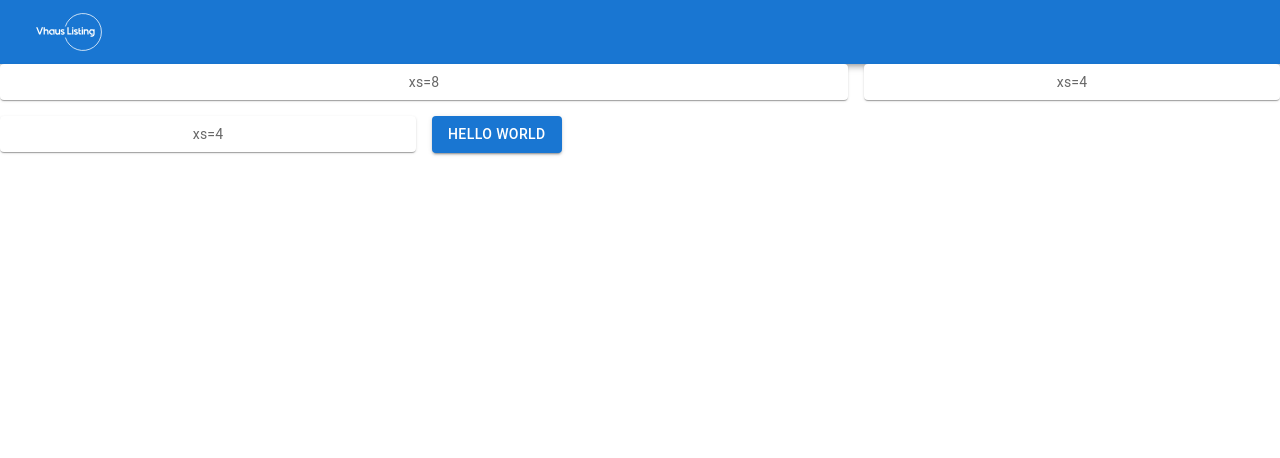
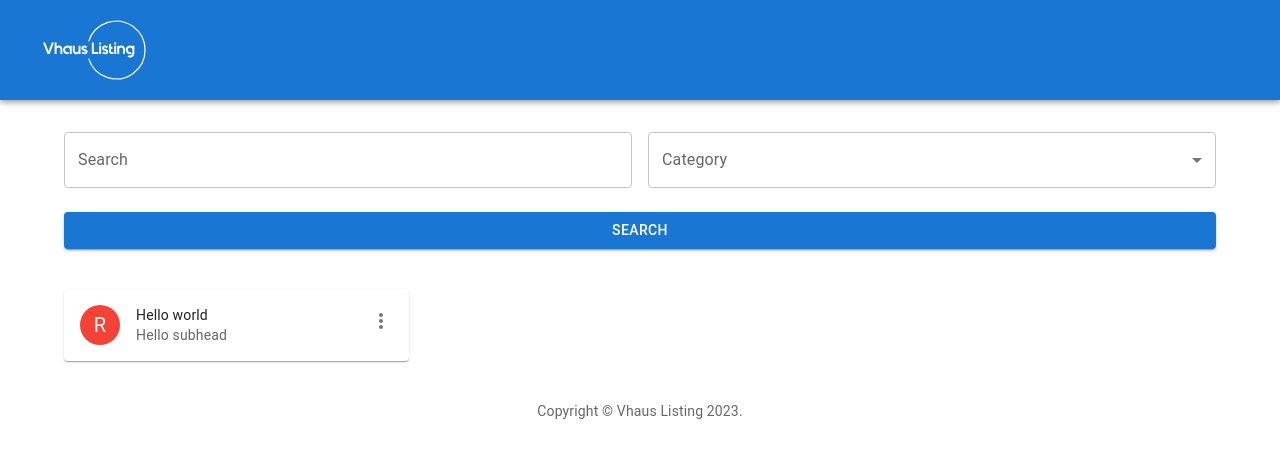
Before and after one commit to Vhaus-Code/Vhaus-Listings, a React (Create React App) app: page / in a window 1280 px wide. Shown: the top 458 px of the page. Built offline with nearby package versions, Linux system fonts and the light colour scheme.

Commit message:
🚀 Add Menubar, Footer, ListGroup, SearchBox

```diff
--- a/package.json
+++ b/package.json
@@ -13,7 +13,7 @@
     "indian-ocean": "^4.0.3",
     "react": "^18.2.0",
     "react-dom": "^18.2.0",
-    "react-scripts": "^5.0.1",
+    "react-scripts": "^2.1.3",
     "web-vitals": "^2.1.4"
   },
   "scripts": {
@@ -39,5 +39,8 @@
       "last 1 firefox version",
       "last 1 safari version"
     ]
+  },
+  "devDependencies": {
+    "gh-pages": "^5.0.0"
   }
 }
--- a/src/App.js
+++ b/src/App.js
@@ -1,45 +1,32 @@
-import './App.css';
+import "./App.css";
 import React from "react";
-import { styled } from '@mui/material/styles';
 
-import Button from '@mui/material/Button';
-import { SearchAppBar } from './components/appbar';
-import Box from '@mui/material/Box';
-import Paper from '@mui/material/Paper';
-import Grid from '@mui/material/Unstable_Grid2';
+import { AppMenuBar } from "./components/AppMenuBar";
+import SearchBox from "./components/SearchBox";
+import CopyrightFooter from "./components/CopyrightFooter";
+import listings from "./listings.json";
+import ListGroup from "./components/ListGroup";
+import Container from "@mui/material/Container";
+import CssBaseline from "@mui/material/CssBaseline";
+import { createTheme, ThemeProvider } from "@mui/material/styles";
 
-const Item = styled(Paper)(({ theme }) => ({
-  backgroundColor: theme.palette.mode === 'dark' ? '#1A2027' : '#fff',
-  ...theme.typography.body2,
-  padding: theme.spacing(1),
-  textAlign: 'center',
-  color: theme.palette.text.secondary,
-}));
+const theme = createTheme();
 
-
-function App() {
+export default function App() {
+  console.log(listings);
+  var filteredData = listings.filter((item) => item.industry.includes("Tech"));
+  console.log(filteredData);
   return (
     <div>
-      {SearchAppBar}
-      <Box sx={{ flexGrow: 1 }}>
-      <Grid container spacing={2}>
-        <Grid xs={8}>
-          <Item>xs=8</Item>
-        </Grid>
-        <Grid xs={4}>
-          <Item>xs=4</Item>
-        </Grid>
-        <Grid xs={4}>
-          <Item>xs=4</Item>
-        </Grid>
-        <Grid xs={8}>
-        <Button variant="contained">Hello World</Button>
-        </Grid>
-      </Grid>
-
-    </Box>
+      {AppMenuBar}
+      <CssBaseline />
+      <ThemeProvider theme={theme}>
+        <Container component="main" maxWidth="lg">
+          <SearchBox />
+          <ListGroup />
+          <CopyrightFooter sx={{ mt: 5 }} />
+        </Container>
+      </ThemeProvider>
     </div>
   );
 }
-
-export default App;
--- /dev/null
+++ b/src/components/AppMenuBar.js
@@ -0,0 +1,22 @@
+import * as React from "react";
+import logo from "../logo.svg";
+import AppBar from "@mui/material/AppBar";
+import Box from "@mui/material/Box";
+import Toolbar from "@mui/material/Toolbar";
+
+export const AppMenuBar = (
+  <Box sx={{ flexGrow: 1 }}>
+    <AppBar position="static">
+      <Toolbar>
+        <Box
+          component="img"
+          sx={{
+            height: 100,
+          }}
+          alt="Vhaus listing"
+          src={logo}
+        />
+      </Toolbar>
+    </AppBar>
+  </Box>
+);
--- /dev/null
+++ b/src/components/CopyrightFooter.js
@@ -0,0 +1,11 @@
+import * as React from 'react';
+import Typography from '@mui/material/Typography';
+
+export default function Copyright(props) {
+    var copyrightText = "Vhaus Listing " + new Date().getFullYear() + '.'
+    return (
+        <Typography variant="body2" color="text.secondary" align="center" {...props}>
+            {'Copyright © '}{copyrightText}
+        </Typography>
+    );
+}
--- /dev/null
+++ b/src/components/ListGroup.js
@@ -0,0 +1,25 @@
+import { Avatar, Card, CardHeader, IconButton } from "@mui/material";
+import MoreVertIcon from "@mui/icons-material/MoreVert";
+import { red } from "@mui/material/colors";
+
+import * as React from "react";
+export default function ListGroup(...props) {
+  return (
+    <Card sx={{ maxWidth: 345 }}>
+      <CardHeader
+        avatar={
+          <Avatar sx={{ bgcolor: red[500] }} aria-label="hello">
+            R
+          </Avatar>
+        }
+        action={
+          <IconButton aria-label="settings">
+            <MoreVertIcon />
+          </IconButton>
+        }
+        title="Hello world"
+        subheader="Hello subhead"
+      />
+    </Card>
+  );
+}
--- /dev/null
+++ b/src/components/SearchBox.js
@@ -0,0 +1,53 @@
+import * as React from "react";
+import Button from "@mui/material/Button";
+import TextField from "@mui/material/TextField";
+import Grid from "@mui/material/Grid";
+import Box from "@mui/material/Box";
+import InputLabel from "@mui/material/InputLabel";
+import MenuItem from "@mui/material/MenuItem";
+import FormControl from "@mui/material/FormControl";
+import Select from "@mui/material/Select";
+
+export default function SearchBox() {
+  return (
+    <Box
+      sx={{
+        mt: 4,
+        display: "flex",
+        flexDirection: "column",
+        alignItems: "center",
+      }}
+    >
+      <Grid container spacing={2}>
+        <Grid item xs={6}>
+          <TextField
+            fullWidth
+            id="searchText"
+            label="Search"
+            name="Search String"
+            autoComplete="email"
+          />
+        </Grid>
+        <Grid item xs={6}>
+          <FormControl fullWidth>
+            <InputLabel id="demo-simple-select-label">Category</InputLabel>
+            <Select
+              labelId="demo-simple-select-label"
+              id="demo-simple-select"
+              //   value={age}
+              label="Age"
+              //   onChange={handleChange}
+            >
+              <MenuItem value={10}>Ten</MenuItem>
+              <MenuItem value={20}>Twenty</MenuItem>
+              <MenuItem value={30}>Thirty</MenuItem>
+            </Select>
+          </FormControl>
+        </Grid>
+      </Grid>
+      <Button type="submit" fullWidth variant="contained" sx={{ mt: 3, mb: 5 }}>
+        Search
+      </Button>
+    </Box>
+  );
+}
--- a/src/components/appbar.js
+++ /dev/null
@@ -1,76 +0,0 @@
-import * as React from 'react';
-import { styled, alpha } from '@mui/material/styles';
-import logo from '../logo.svg';
-import AppBar from '@mui/material/AppBar';
-import Box from '@mui/material/Box';
-import Toolbar from '@mui/material/Toolbar';
-import InputBase from '@mui/material/InputBase';
-import SearchIcon from '@mui/icons-material/Search';
-
-const Search = styled('div')(({ theme }) => ({
-  position: 'relative',
-  borderRadius: theme.shape.borderRadius,
-  backgroundColor: alpha(theme.palette.common.white, 0.15),
-  '&:hover': {
-    backgroundColor: alpha(theme.palette.common.white, 0.25),
-  },
-  marginLeft: 0,
-  width: '100%',
-  [theme.breakpoints.up('sm')]: {
-    marginLeft: theme.spacing(1),
-    width: 'auto',
-  },
-}));
-
-const SearchIconWrapper = styled('div')(({ theme }) => ({
-  padding: theme.spacing(0, 2),
-  height: '100%',
-  position: 'absolute',
-  pointerEvents: 'none',
-  display: 'flex',
-  alignItems: 'center',
-  justifyContent: 'center',
-}));
-
-const StyledInputBase = styled(InputBase)(({ theme }) => ({
-  color: 'inherit',
-  '& .MuiInputBase-input': {
-    padding: theme.spacing(1, 1, 1, 0),
-    // vertical padding + font size from searchIcon
-    paddingLeft: `calc(1em + ${theme.spacing(4)})`,
-    transition: theme.transitions.create('width'),
-    width: '100%',
-    [theme.breakpoints.up('sm')]: {
-      width: '12ch',
-      '&:focus': {
-        width: '20ch',
-      },
-    },
-  },
-}));
-
-export const SearchAppBar = (
-    <Box sx={{ flexGrow: 1 }}>
-      <AppBar position="static">
-        <Toolbar>
-        <Box
-            component="img"
-            sx={{
-            height: 64,
-            }}
-            alt="Your logo."
-            src={logo}
-        />
-          {/* <Search>
-            <SearchIconWrapper>
-              <SearchIcon />
-            </SearchIconWrapper>
-            <StyledInputBase
-              placeholder="Search…"
-              inputProps={{ 'aria-label': 'search' }}
-            />
-          </Search> */}
-        </Toolbar>
-      </AppBar>
-    </Box>
-  );
--- a/src/listings.json
+++ b/src/listings.json
@@ -1,6 +1,6 @@
-{
-    "techMediaTelecoms": {
-        "friendlyName": "Technology, Media & Telecommunications",
+[
+    {
+        "industry": "Technology, Media & Telecommunications",
         "listings": [
             {
                 "businessName": "Vhaus Code",
@@ -15,20 +15,20 @@
             }
         ]
     },
-    "publicSector": {
-        "friendlyName": "Public Sector",
+    {
+        "industry": "Public Sector",
         "listings": []
     },
-    "healthCare": {
-        "friendlyName": "Health Care",
+    {
+        "industry": "Health Care",
         "listings": []
     },
-    "financialServices": {
-        "friendlyName": "Financial Services",
+    {
+        "industry": "Financial Services",
         "listings": []
     },
-    "energyResources": {
-        "friendlyName": "Energy & Resources",
+    {
+        "industry": "Energy & Resources",
         "listings": []
-    },
-}
+    }
+]
```
Also changed, not shown: 2 other files (tests, documents, lock files or other folders).
